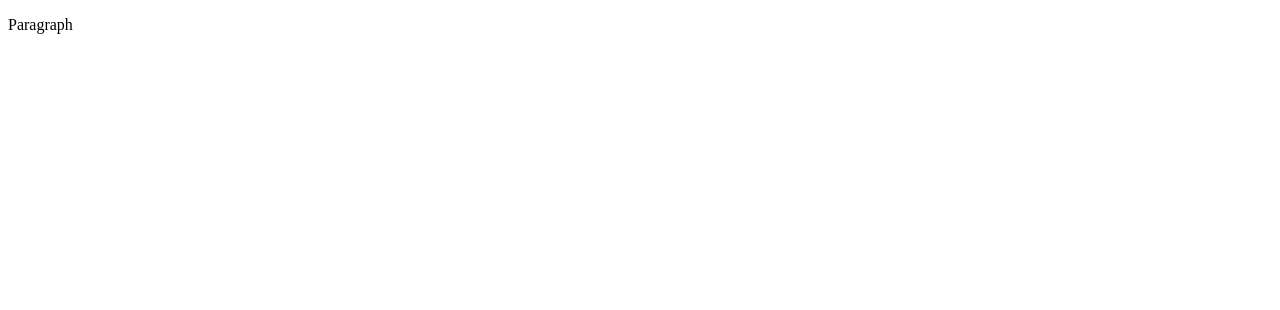
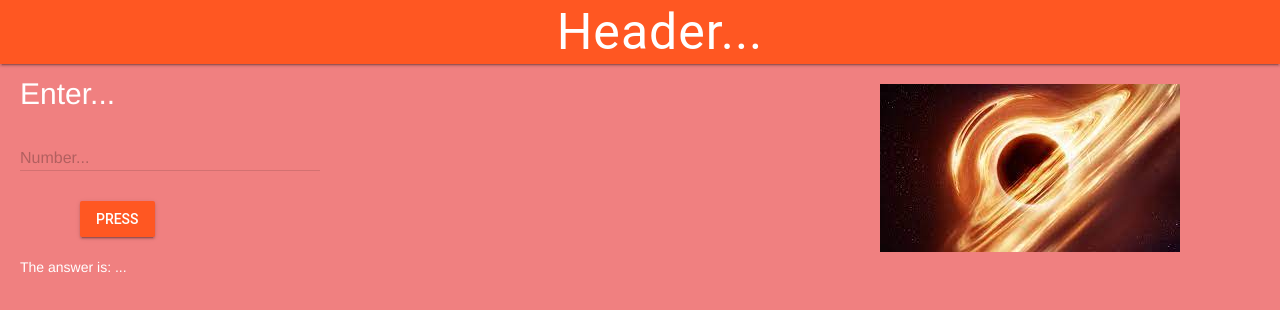
Before and after one commit to MTHS-ICS2O-2-2022/ICS2O-Unit-3-04-Jaden-Plugowsky-1, a website: page index.html in a window 1280 px wide. Drawn offline with nearby package versions, Linux system fonts and the light colour scheme.

Commit message:
loaded template

```diff
--- a/css/style.css
+++ b/css/style.css
@@ -1,4 +1,54 @@
-/* Created by: Mr. Coxall
-* Created on: Sep 2020
+/* Created by: Jaden Plugowsky
+* Created on: April 2023
 * This file contains the CSS for index.html
 */
+
+/* Due to error in MDL : https://github.com/google/material-design-lite/issues/5281
+*/
+.mdl-ripple {
+  background: #000;
+  opacity: 0.001;
+}
+
+body {
+  background-color: lightcoral;
+}
+
+a {
+  font-size: 30px;
+  background-color: white;
+  padding-left: 20px;
+}
+
+.right-image {
+  height: auto;
+  width: 250px;
+  float: right;
+  margin-right: 150px;
+}
+
+.mdl-content {
+  font-size: 30px;
+}
+
+.mdl-layout__content {
+  margin-left: 20px;
+  color: white;
+}
+
+.mdl-layout__header-row {
+  justify-content: center;
+}
+
+.mdl-layout-title {
+  color: white;
+}
+
+#button-one {
+  margin-left: 60px;
+  margin-top: 10px;
+}
+
+#header-fix {
+  font-size: 50px;
+}
--- a/index.html
+++ b/index.html
@@ -1,9 +1,75 @@
 <!DOCTYPE html>
 <html>
   <head>
-    <title>Title</title>
+    <meta charset="utf-8" />
+    <meta name="description" content="My first website with XXXX" />
+    <meta name="keywords" content="mths, ics2o" />
+    <meta name="author" content="Jaden Plugowsky" />
+    <meta name="viewport" content="width=device-width, initial-scale=1.0" />
+    <link rel="stylesheet" href="./css/style.css" />
+    <link
+      rel="stylesheet"
+      href="https://fonts.googleapis.com/icon?family=Material+Icons"
+    />
+    <!-- Change colours here at https://getmdl.io/customize/index.html -->
+    <link
+      rel="stylesheet"
+      href="https://code.getmdl.io/1.3.0/material.deep_orange-red.min.css"
+    />
+    <link rel="apple-touch-icon" sizes="180x180" href="apple-touch-icon.png" />
+    <link rel="icon" type="image/png" sizes="32x32" href="favicon-32x32.png" />
+    <link rel="icon" type="image/png" sizes="16x16" href="favicon-16x16.png" />
+    <link rel="manifest" href="site.webmanifest" />
+    <title>XXXX Website</title>
   </head>
   <body>
-    <p>Paragraph</p>
+    <script defer src="https://code.getmdl.io/1.3.0/material.min.js"></script>
+    <script src="./js/script.js"></script>
+    <!-- Page content is below this div -->
+    <div class="mdl-layout mdl-js-layout mdl-layout--fixed-header">
+      <header class="mdl-layout__header">
+        <div class="mdl-layout__header-row">
+          <span class="mdl-layout-title" id="header-fix">Header...</span>
+        </div>
+      </header>
+      <main class="mdl-layout__content">
+        <!-- Put non-header content HERE -->
+        <br />
+        <div class="right-image">
+          <img src="./images/blackholehd.jpg" alt="black hole image" />
+        </div>
+        <div class="mdl-content">Enter...</div>
+        <br />
+        <!-- Numeric Textfield with Floating Label -->
+        <form action="#">
+          <div
+            class="mdl-textfield mdl-js-textfield mdl-textfield--floating-label"
+          >
+            <input
+              class="mdl-textfield__input"
+              type="text"
+              pattern="-?[.0-9]*(\.[.0-9]+)?"
+              id="example"
+            />
+            <label class="mdl-textfield__label" for="example">Number...</label>
+            <span class="mdl-textfield__error">Input is not a number or decimal!</span>
+          </div>
+        </form>
+        <!-- Colored raised button with ripple -->
+        <button
+          class="mdl-button mdl-js-button mdl-button--raised mdl-js-ripple-effect mdl-button--colored"
+          id="button-one"
+          onclick="buttonOneClicked()"
+        >
+          Press
+        </button>
+        <br />
+        <br />
+        <!-- Answer to be replaced using JS -->
+        <div class="page-content-answer">
+          <div id="answer">The answer is: ...</div>
+        </div>
+      </main>
+    </div>
   </body>
 </html>
--- a/js/script.js
+++ b/js/script.js
@@ -1,5 +1,20 @@
-// Copyright (c) 2020 Mr. Coxall All rights reserved
+// Copyright (c) 2023 Jaden Plugowsky All rights reserved
 //
-// Created by: Mr. Coxall
-// Created on: Sep 2020
+// Created by: Jaden Plugowsky
+// Created on: April 2023
 // This file contains the JS functions for index.html
+
+"use strict";
+
+function buttonOneClicked() {
+  //This function does XXXX
+  //Input through Textfields
+  const example = parseFloat(document.getElementById("example").value)
+
+  //Process
+  const answer = example
+
+  //Output
+  document.getElementById("answer").innerHTML =
+    "The answer is: " + answer.toFixed(2)
+}
--- /dev/null
+++ b/package.json
@@ -0,0 +1,6 @@
+{
+  "devDependencies": {
+    "stylelint": "^15.2.0",
+    "stylelint-config-standard": "^30.0.1"
+  }
+}
```
Also changed, not shown: android-chrome-192x192.png (added), android-chrome-512x512.png (added), apple-touch-icon.png (added), favicon-16x16.png (added), favicon-32x32.png (added), favicon.ico (added), images/blackholehd.jpg (added), images/notebook-animation.svg (deleted), site.webmanifest (added), 5 other files.
